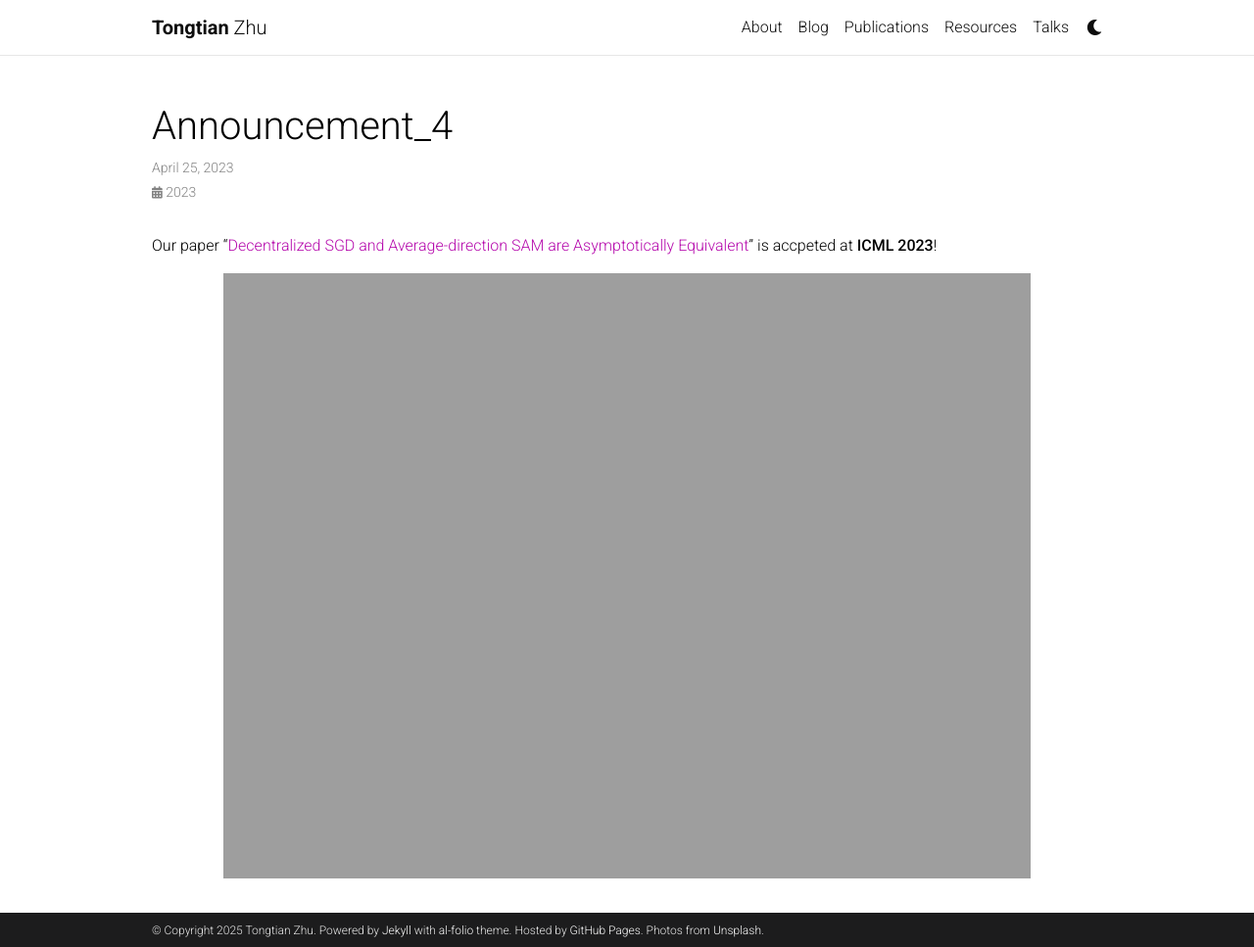
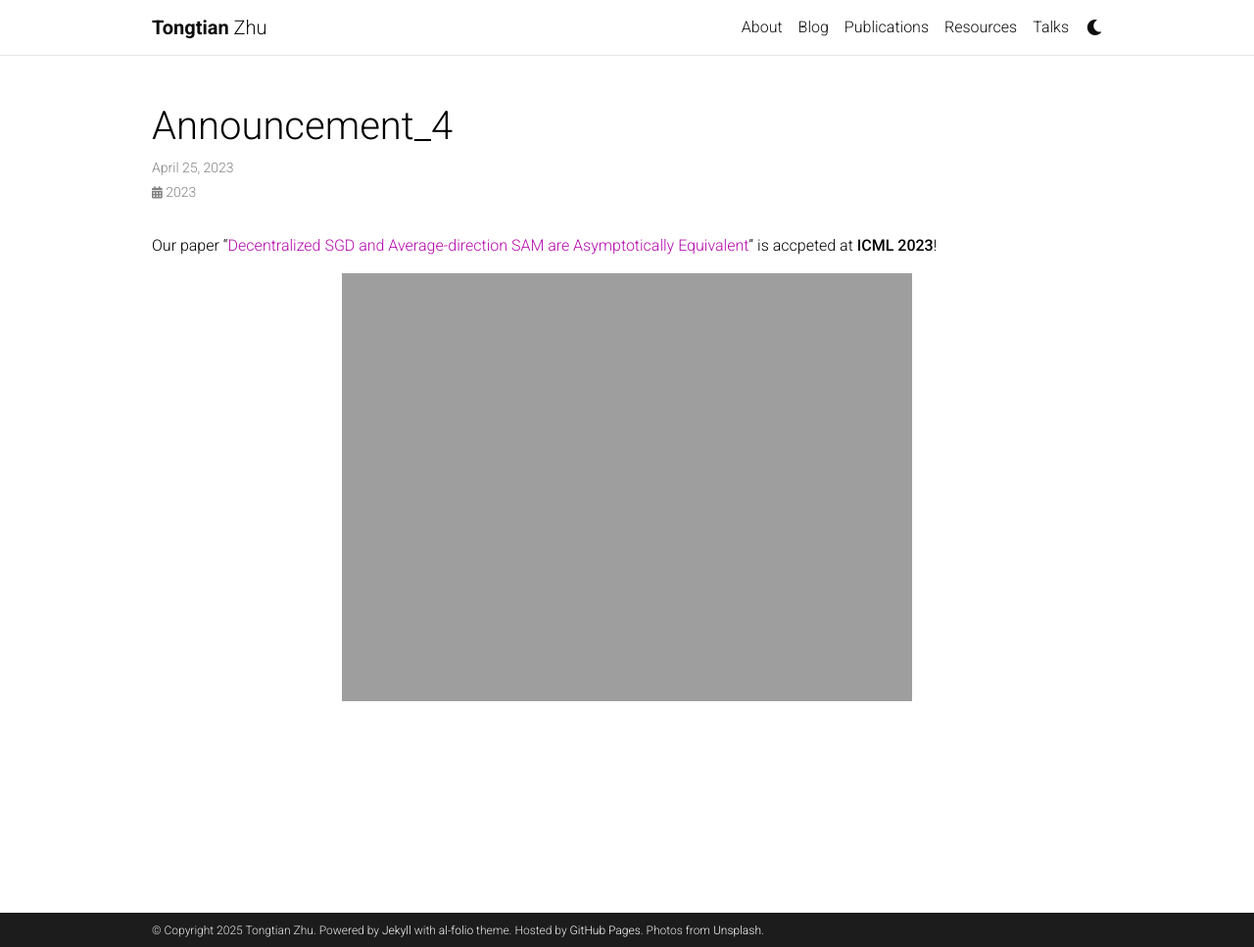
Before and after one commit to Raiden-Zhu/Raiden-Zhu.github.io, a Jekyll site: the page built from _news/announcement_4.md, in a window 1280 px wide and 967 px high. Shown: the whole window at 98% size. Built offline with Jekyll 4.4.1, drawn with Linux system fonts in a browser that asks for light colours; comment, search, counter and statistics services are not loaded; a style sheet for code colours, icons or effects is not loaded.

Commit message:
Update announcement_4.md

```diff
--- a/_news/announcement_4.md
+++ b/_news/announcement_4.md
@@ -8,5 +8,5 @@ related_posts: false
 Our paper "[Decentralized SGD and Average-direction SAM are Asymptotically Equivalent](https://arxiv.org/abs/2306.02913)" is accpeted at **ICML 2023**!
 
 <div style="text-align: center;">
-  <img src="./assets/img/publication_preview/230705 DSGD_SAM (2).png" alt="DSGD-SAM" width="85%"/>
+  <img src="./assets/img/publication_preview/230705 DSGD_SAM (2).png" alt="DSGD-SAM" width="60%"/>
 </div>
```
